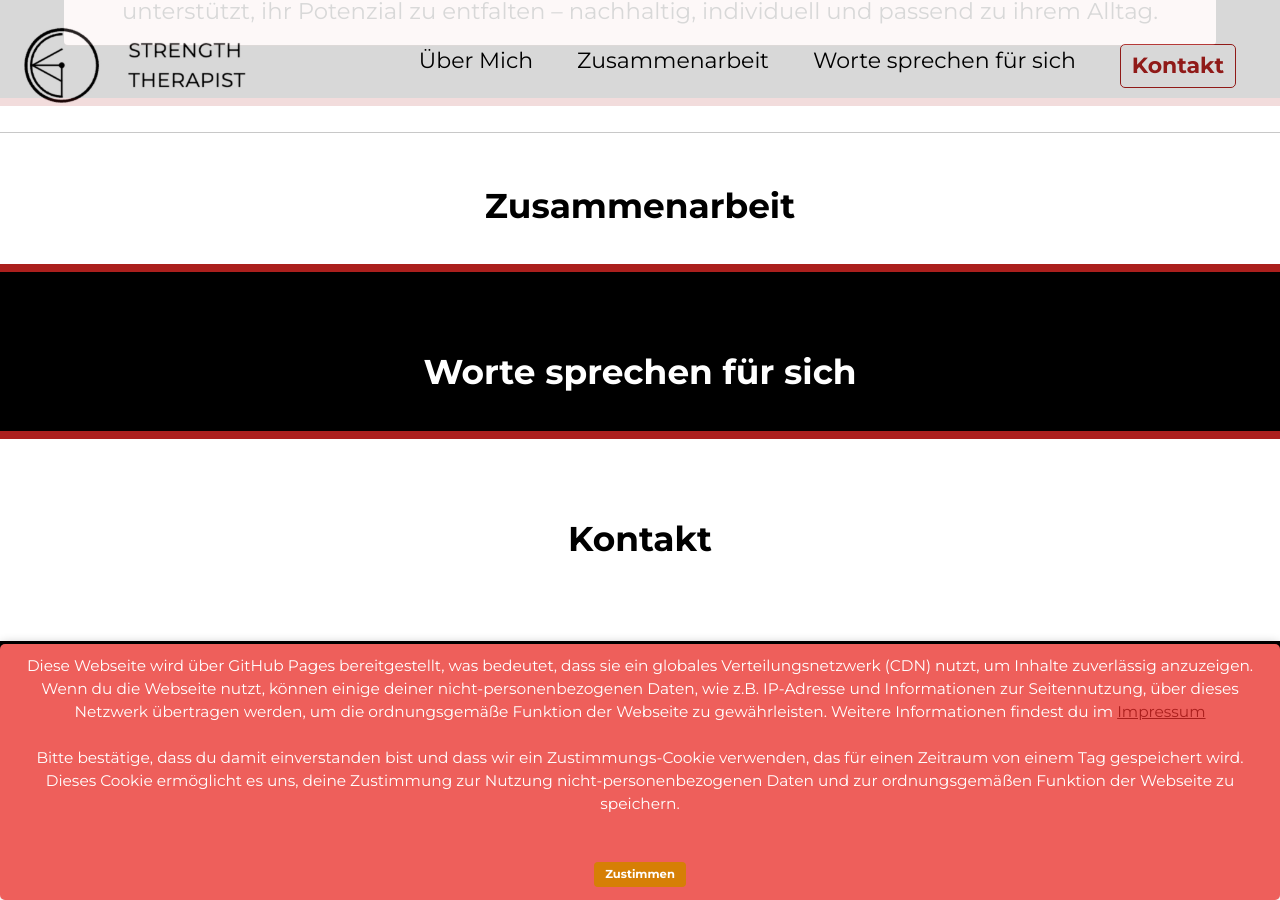
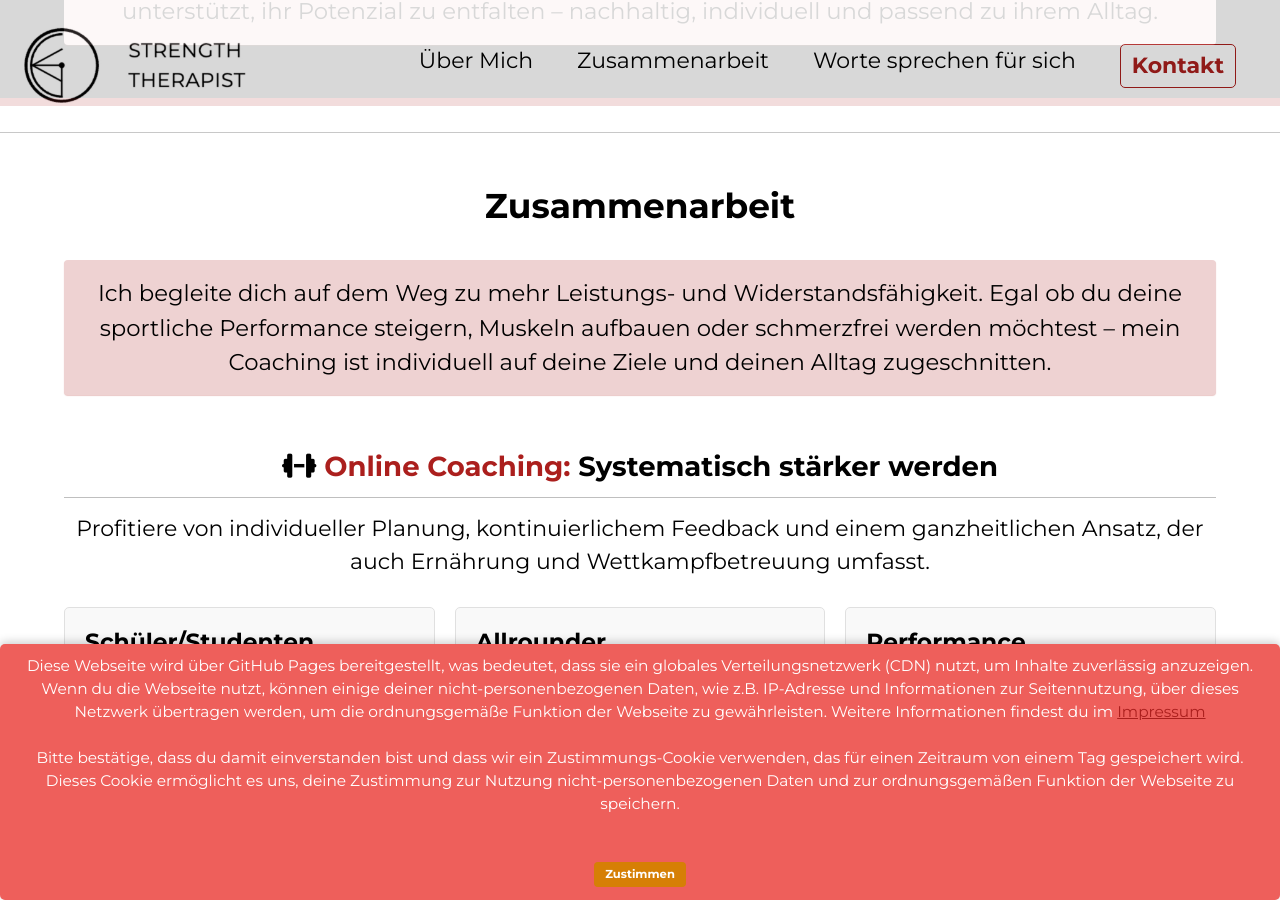
Before and after one commit to perstarke-webdev/strengththerapist-site, a Jekyll site: the page built from _pages/index.html, in a window 1280 px wide and 900 px high, scrolled down 1801 px. Built offline with Jekyll 4.4.1, drawn with Linux system fonts in a browser that asks for light colours; cached includes are drawn as plain includes; some of the changed text lies outside the part shown.

Commit message:
start zusammenarbeit section

```diff
--- a/_pages/index.html
+++ b/_pages/index.html
@@ -37,6 +37,73 @@ image-text-row:
 
 <section class="site-section" id="zusammenarbeit">
     <h1>Zusammenarbeit</h1>
+    <div class="notice--primary">
+        <p style="font-size: 1.38em;">Ich begleite dich auf dem Weg zu mehr Leistungs- und Widerstandsfähigkeit. Egal ob du deine sportliche Performance steigern, Muskeln aufbauen oder schmerzfrei werden möchtest – mein Coaching ist individuell auf deine Ziele und deinen Alltag zugeschnitten.</p>
+    </div>
+
+    <h2><i class="fas fa-dumbbell"></i> <span style="color: #ab1f1d;">Online Coaching:</span> Systematisch stärker werden</h2>
+    <p>Profitiere von individueller Planung, kontinuierlichem Feedback und einem ganzheitlichen Ansatz, der auch Ernährung und Wettkampfbetreuung umfasst.</p>
+
+    <div class="box-container">
+        <div class="box box-third">
+            <h4>Schüler/Studenten</h4>
+            <ul>
+                <li><i class="fas fa-check-circle"></i> Wöchentliche Trainingsplanung</li>
+                <li><i class="fas fa-check-circle"></i> Technikfeedback</li>
+                <li><i class="fas fa-check-circle"></i> WhatsApp-Kontakt</li>
+                <li><i class="fas fa-check-circle"></i> Ernährungs- & Wettkampfbetreuung</li>
+            </ul>
+        </div>
+        <div class="box box-third">
+            <h4>Allrounder</h4>
+            <ul>
+                <li><i class="fas fa-check-circle"></i> Umfassende Trainingsplanung</li>
+                <li><i class="fas fa-check-circle"></i> Technikfeedback</li>
+                <li><i class="fas fa-check-circle"></i> WhatsApp-Kontakt</li>
+                <li><i class="fas fa-check-circle"></i> Ernährungs- & Wettkampfbetreuung</li>
+            </ul>
+        </div>
+        <div class="box box-third">
+            <h4>Performance</h4>
+            <ul>
+                <li><i class="fas fa-check-circle"></i> Tägliche Betreuung</li>
+                <li><i class="fas fa-check-circle"></i> Täglichem WhatsApp-Kontakt</li>
+                <li><i class="fas fa-check-circle"></i> 2 Zoom Calls pro Monat</li>
+                <li><i class="fas fa-check-circle"></i> Ernährungs- & Wettkampfbetreuung</li>
+            </ul>
+        </div>
+    </div>
+
+    <h2><i class="fas fa-heartbeat"></i> <span style="color: #ab1f1d;">Rehabilitation:</span> Schmerzfrei und belastbarer</h2>
+    <p>Werde deine Schmerzen los durch aktive Schmerzbewältigung, Wissensvermittlung zur Selbsthilfe und eine engmaschige Betreuung, die dich optimal auf dem Weg zur Besserung begleitet.</p>
+
+    <div class="box-container">
+        <div class="box box-half">
+            <h4>Erstgespräch</h4>
+            <p class="price">120€ <span class="price-info">einmalig</span></p>
+            <ul>
+                <li><i class="fas fa-check-circle"></i> Detaillierte Anamnese</li>
+                <li><i class="fas fa-check-circle"></i> Problemanalyse & Ursachenfindung</li>
+                <li><i class="fas fa-check-circle"></i> Erstellung eines alltagstauglichen Plans</li>
+            </ul>
+        </div>
+        <div class="box box-half">
+            <h4>Reha Coaching</h4>
+            <p class="price">320€ <span class="price-info">pro Monat</span></p>
+            <ul>
+                <li><i class="fas fa-check-circle"></i> Engmaschige Betreuung</li>
+                <li><i class="fas fa-check-circle"></i> Wöchentliche Trainingsplanung</li>
+                <li><i class="fas fa-check-circle"></i> Tägliches Feedback & Tracking</li>
+                <li><i class="fas fa-check-circle"></i> 24/7 WhatsApp-Kontakt</li>
+            </ul>
+        </div>
+    </div>
+
+    <h2>Bereit für die Zusammenarbeit?</h2>
+    <p class="page__lead">Lass uns gemeinsam deine Ziele besprechen und den besten Weg für dich finden.</p>
+    <p style="text-align: center;">
+        <a href="#kontakt" class="btn btn--primary">Kontakt aufnehmen</a>
+    </p>
 </section>
 
 <hr class="section-sep">
--- a/assets/css/custom-styles.css
+++ b/assets/css/custom-styles.css
@@ -1 +1,50 @@
 /* Custom stylesheet, add your own styles here */
+
+/* Zusammenarbeit Section */
+#zusammenarbeit .box-container {
+    display: flex;
+    flex-wrap: wrap;
+    justify-content: space-between;
+}
+
+#zusammenarbeit .box {
+    border: 1px solid #e0e0e0;
+    border-radius: 5px;
+    padding: 20px;
+    margin-bottom: 20px;
+    background-color: #f9f9f9;
+    text-align: left;
+}
+
+#zusammenarbeit .box h4 {
+    margin-top: 0;
+}
+
+#zusammenarbeit .box .price {
+    font-size: 2em;
+    font-weight: bold;
+    color: #333;
+    margin: 10px 0;
+}
+
+#zusammenarbeit .box .price-info {
+    font-size: 0.5em;
+    font-weight: normal;
+    color: #777;
+}
+
+#zusammenarbeit .box ul {
+    list-style: none;
+    padding: 0;
+    margin: 0;
+    text-align: left;
+}
+
+#zusammenarbeit .box ul li {
+    margin-bottom: 10px;
+}
+
+#zusammenarbeit .box ul li i {
+    color: #ab1f1d;
+    margin-right: 10px;
+}
```
Also changed, not shown: Zusammenarbeit.md (added, +155 -0 lines), zusammenarbeit-gemini-draft.md (added, +40 -0 lines).
